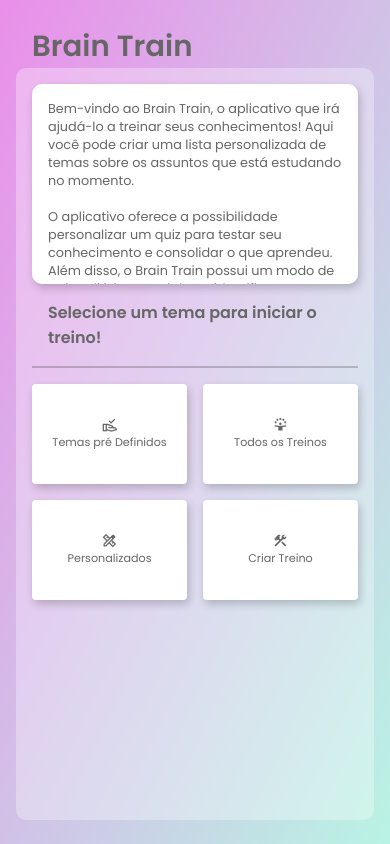
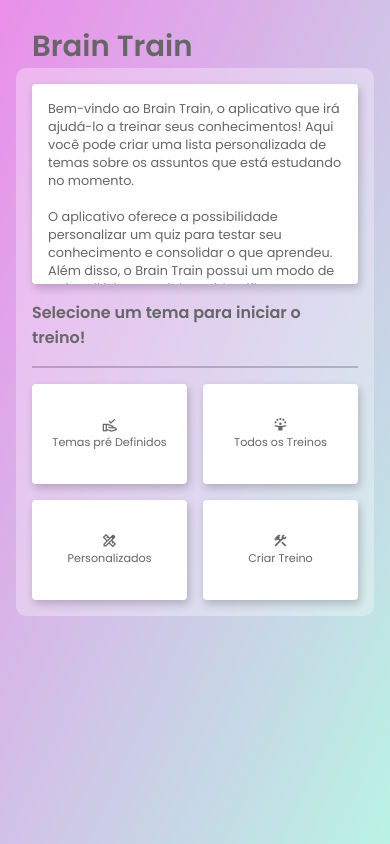
Before and after one commit to Elysium-Santana/Brain-Train, a React (Create React App) app: page / in a window 390 px wide. Built offline with nearby package versions, Linux system fonts and the light colour scheme.

Commit message:
vertical responsive

```diff
--- a/src/Components/Pages/Menu.js
+++ b/src/Components/Pages/Menu.js
@@ -9,8 +9,8 @@ const Menu = () => {
   return (
     <>
       <section className={styles.section}>
-        <h1 className={styles.text}>Brain Train</h1>
-        <BaseGlass>
+        <h1>Brain Train</h1>
+        <div className={styles.menuContent}>
           <p className={styles.questionEdit} style={{ overflowY: 'scroll' }}>
             Bem-vindo ao Brain Train, o aplicativo que irá ajudá-lo a treinar
             seus conhecimentos! Aqui você pode criar uma lista personalizada de
@@ -59,7 +59,7 @@ const Menu = () => {
               />
             </ul>
           </div>
-        </BaseGlass>
+        </div>
       </section>
     </>
   );
--- a/src/Components/Pages/Menu.module.css
+++ b/src/Components/Pages/Menu.module.css
@@ -9,14 +9,14 @@ body{
   flex-direction: column;
   align-self: center;
   width: 100%;
-  height: 80vh;
+  height: 100vh;
   padding:  2rem 1rem ;
 }
 .section p{
   padding-top: 1rem;
   font-size: .8rem;
   color: #666;
-  border-radius: 10px;
+  border-radius: 4px;
   padding:1rem;
   background-color: #fff;
   box-shadow: 2px 4px 8px rgba(0, 0, 0, 0.2);
@@ -40,21 +40,51 @@ body{
   background-color: #eef;
 
 }
-h1{
+.menuContent{
+  padding:  1rem;
+  border-radius: 10px;
+  gap: 1rem;
+  background-color: rgba(255, 255, 255, 0.3);
+  display: grid;
+  grid-template-columns: 1fr 1fr;
+  align-content: center;
+  min-height:200px;
+}
+ .section > h1{
   font-size: 1.825rem;
   color: #666;
   margin-left: 1rem;
 }
+.menuContent h1 {
+  font-size: 1rem;
+  color:#666;
+ }
 @media (max-width:720px) {
   .section{
-
     width: 100%;
     height:100%;
     padding: 1rem ;
   }
+  .menuContent{
+    grid-template-columns: 1fr;
+  }
   .section p{
     align-self:start;
-
     height: 200px;
   }
+
 }
+@media (max-height:420px) {
+  .section p{
+    align-self:center;
+    height:100%;
+  }
+
+   .menuContent{
+    height: 200%;
+  }
+  .section{
+    padding: .5rem;
+  }
+
+}
--- a/src/Components/Pages/ThemeList.js
+++ b/src/Components/Pages/ThemeList.js
@@ -119,7 +119,9 @@ const ThemeList = ({
             className={styles.navButton}
             type="button"
             value="Deletar"
-            onClick={() => setMessage(messageTexts[11])}
+            onClick={() => {
+              deletables.length > 0 && setMessage(messageTexts[11]);
+            }}
           />
         </div>
       )}
--- a/src/Components/Pages/TrainForm.js
+++ b/src/Components/Pages/TrainForm.js
@@ -204,7 +204,6 @@ const TrainForm = ({
                   style={{
                     display: 'flex',
                     justifyContent: 'center',
-                    gap: '1rem',
                   }}
                 >
                   <NavButton
--- a/src/Components/Pages/TrainForm.module.css
+++ b/src/Components/Pages/TrainForm.module.css
@@ -5,6 +5,7 @@
   grid-column: 1/-1;
   gap: 1rem;
   overflow-x: hidden;
+  min-height:200px;
 }
 .answerBox{
   display: flex;
@@ -30,8 +31,8 @@
   .section{
     grid-template-columns: 1fr;
     align-content: space-around;
-    height: 100%;
-  }
+    height:100%;
+      }
   .answerBox{
     grid-area: initial;
     grid-row:initial;
@@ -51,3 +52,20 @@
 
 
 }
+@media (max-height:420px) {
+  .section{
+    height:240px;
+    gap: .2rem;
+  }
+  .answerBox{
+    gap: .2rem;
+  }
+  .question{
+    padding: 0;
+  }
+  .boxButtons{
+   gap: .5rem;
+   padding: 0 ;
+
+  }
+}
--- a/src/Components/utilities/Utilities.module.css
+++ b/src/Components/utilities/Utilities.module.css
@@ -81,7 +81,7 @@ outline: none;
   display: grid;
   grid-template-columns: 1fr 1fr;
   align-content: center;
-  height:360px;
+  min-height:200px;
 }
 .themeList{
   position: relative;
@@ -89,7 +89,7 @@ outline: none;
   flex-direction: column;
   overflow-y: scroll;
   grid-column: 1/-1;
-  height: 230px;
+  height:calc(100% - 100px) ;
   max-height: 100%;
   gap: 1rem;
 }
@@ -101,7 +101,7 @@ outline: none;
   align-items: center;
   font-size: 1rem;
   color: #666;
-  border-radius: 10px;
+  border-radius: 4px;
   padding:1rem;
   background-color: #fff;
   box-shadow: 2px 4px 8px rgba(0, 0, 0, 0.2);
@@ -192,10 +192,11 @@ outline: none;
     flex-direction: column;
     height:calc(100vh - 90px);
     max-height: 100%;
+    height:100% ;
     align-items:space-between;
   }
   .themeList{
-    height:calc(100vh - 150px);
+    height:calc(100% - 150px);
     max-height: 100%;
     gap: .5rem;
   }
@@ -207,3 +208,18 @@ outline: none;
   }
 
 }
+@media (max-height:420px) {
+  .baseGlass{
+    height:260px;
+  }
+  .textBlock {
+   min-height: 180px;
+   padding: .5rem;
+  }
+  .themeList{
+    height:calc(100% );
+  }
+  .navButton{
+    min-height: 57px;
+    }
+}
```
